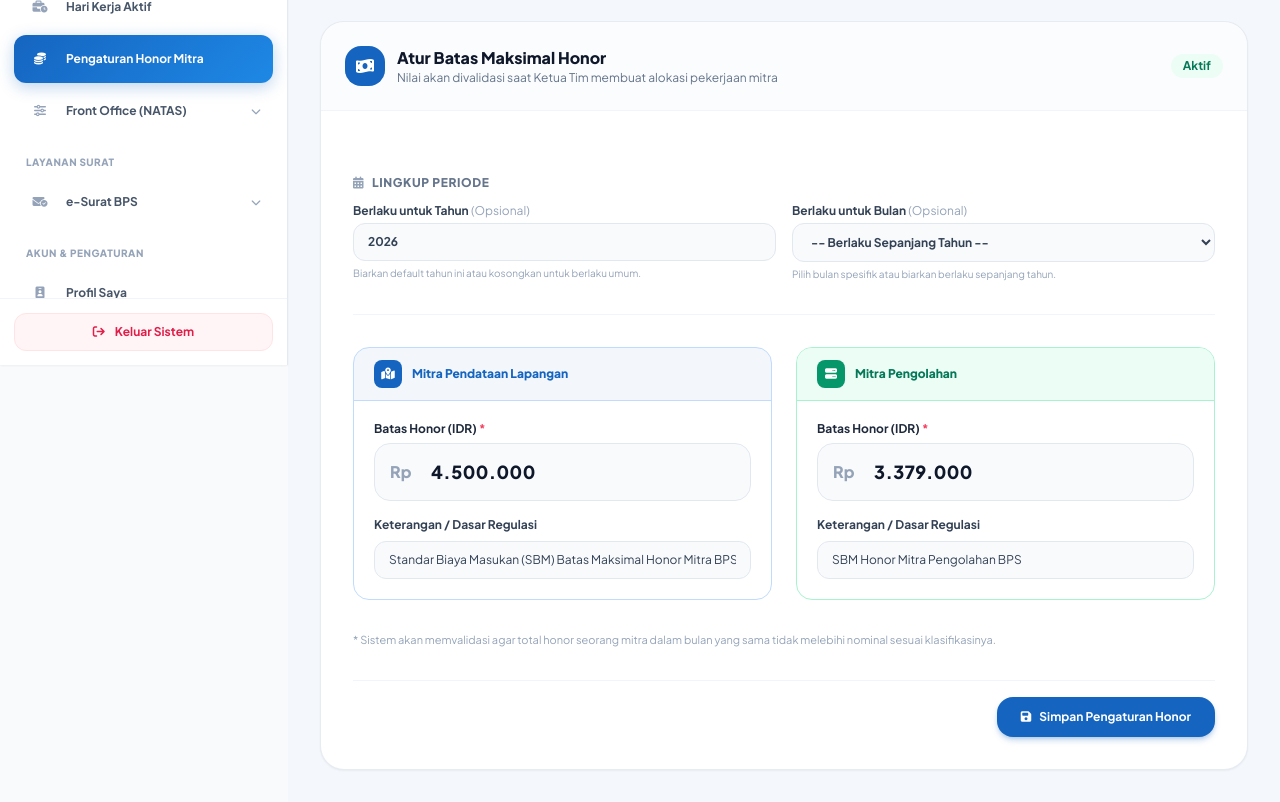
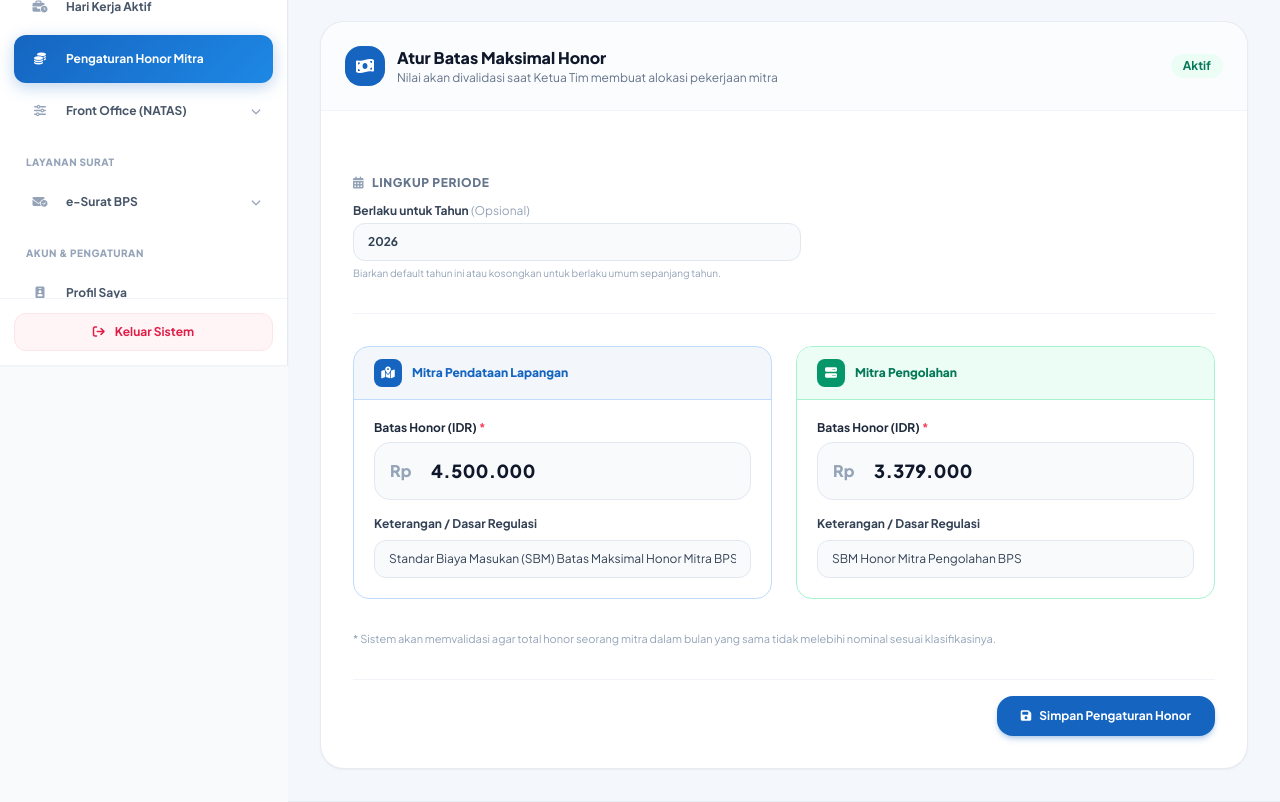
Before and after one commit to suburbernard24/simakinbps, a Laravel app: page /admin/honor-mitra in a window 1280 px wide. Shown: the part 435-1237 px from the top of the page. Run offline with Laravel 12, Linux system fonts and the light colour scheme; the visitor is signed in with stand-in values (Sample User, id 1); data comes from the database, SQL or seed files in the repository; some libraries are stand-ins or nearby versions.

Commit message:
feat: add HonorMitraController and index view for managing partner honor limits

```diff
--- a/app/Http/Controllers/HonorMitraController.php
+++ b/app/Http/Controllers/HonorMitraController.php
@@ -19,21 +19,21 @@ class HonorMitraController extends Controller
 
         // ── Pendataan Lapangan ──────────────────────────────────────────────
         $honorPendataan = PengaturanHonorMitra::getMaksimalHonor(
-            PengaturanHonorMitra::JENIS_PENDATAAN, $currentYear, $currentMonth
+            PengaturanHonorMitra::JENIS_PENDATAAN, $currentYear
         );
         $settingPendataanKhusus = PengaturanHonorMitra::where('jenis_mitra', PengaturanHonorMitra::JENIS_PENDATAAN)
-            ->where('tahun', $currentYear)->where('bulan', $currentMonth)->first();
+            ->where('tahun', $currentYear)->first();
         $settingPendataanGlobal = PengaturanHonorMitra::where('jenis_mitra', PengaturanHonorMitra::JENIS_PENDATAAN)
-            ->whereNull('tahun')->whereNull('bulan')->latest('id')->first();
+            ->whereNull('tahun')->latest('id')->first();
 
         // ── Pengolahan ──────────────────────────────────────────────────────
         $honorPengolahan = PengaturanHonorMitra::getMaksimalHonor(
-            PengaturanHonorMitra::JENIS_PENGOLAHAN, $currentYear, $currentMonth
+            PengaturanHonorMitra::JENIS_PENGOLAHAN, $currentYear
         );
         $settingPengolahanKhusus = PengaturanHonorMitra::where('jenis_mitra', PengaturanHonorMitra::JENIS_PENGOLAHAN)
-            ->where('tahun', $currentYear)->where('bulan', $currentMonth)->first();
+            ->where('tahun', $currentYear)->first();
         $settingPengolahanGlobal = PengaturanHonorMitra::where('jenis_mitra', PengaturanHonorMitra::JENIS_PENGOLAHAN)
-            ->whereNull('tahun')->whereNull('bulan')->latest('id')->first();
+            ->whereNull('tahun')->latest('id')->first();
 
         // ── Riwayat (semua jenis, terbaru) ────────────────────────────────
         $riwayatPengaturan = PengaturanHonorMitra::with('updater')->latest()->paginate(15);
@@ -126,13 +126,17 @@ class HonorMitraController extends Controller
 
         $fmtPendataan  = 'Rp ' . number_format((int) $validated['maksimal_honor_pendataan'], 0, ',', '.');
         $fmtPengolahan = 'Rp ' . number_format((int) $validated['maksimal_honor_pengolahan'], 0, ',', '.');
-        $periodeKet    = ($tahun && $bulan)
-            ? "untuk periode {$bulan}/{$tahun}"
-            : 'secara global';
+        $periodeKet    = $tahun ? ($bulan ? "untuk periode {$bulan}/{$tahun}" : "untuk Tahun {$tahun}") : 'secara global';
 
-        return redirect()->route('admin.honor_mitra.index', [
-            'tahun' => $tahun ?: Carbon::now()->year,
-            'bulan' => $bulan ?: Carbon::now()->month,
-        ])->with('success', "Batas honor mitra berhasil disimpan {$periodeKet}. Pendataan Lapangan: {$fmtPendataan} | Pengolahan: {$fmtPengolahan}.");
+        $redirectParams = [];
+        if ($tahun) {
+            $redirectParams['tahun'] = $tahun;
+        }
+        if ($bulan) {
+            $redirectParams['bulan'] = $bulan;
+        }
+
+        return redirect()->route('admin.honor_mitra.index', $redirectParams)
+            ->with('success', "Batas honor mitra berhasil disimpan {$periodeKet}. Pendataan Lapangan: {$fmtPendataan} | Pengolahan: {$fmtPengolahan}.");
     }
 }
--- a/resources/views/admin/honor_mitra/index.blade.php
+++ b/resources/views/admin/honor_mitra/index.blade.php
@@ -7,7 +7,7 @@
 <div class="max-w-5xl mx-auto space-y-6" x-data="{
     fmtPendataanRaw: '{{ old('maksimal_honor_pendataan', $honorPendataan) }}',
     fmtPengolahanRaw: '{{ old('maksimal_honor_pengolahan', $honorPengolahan) }}',
-    showRiwayat: false,
+    showRiwayat: {{ request()->has('page') ? 'true' : 'false' }},
     formatRupiah(val) {
         let clean = (val + '').replace(/\D/g, '');
         if (!clean) return '';
@@ -105,25 +105,11 @@
                 <h4 class="text-xs font-extrabold text-slate-500 dark:text-slate-400 uppercase tracking-wider mb-3 flex items-center gap-2">
                     <i class="fa-solid fa-calendar-days text-slate-400"></i> Lingkup Periode
                 </h4>
-                <div class="grid grid-cols-1 sm:grid-cols-2 gap-4">
-                    <div>
+                <div class="max-w-md">
                     <label class="block font-bold mb-1">Berlaku untuk Tahun <span class="text-slate-400 font-normal">(Opsional)</span></label>
                     <input type="number" name="tahun" value="{{ old('tahun', $currentYear) }}" min="2020" max="2050"
                            class="w-full px-3.5 py-2.5 bg-slate-50 dark:bg-slate-800 border border-slate-200 dark:border-slate-700 rounded-xl outline-none focus:ring-2 focus:ring-bps-blue font-bold">
-                        <p class="text-[10px] text-slate-400 mt-1">Biarkan default tahun ini atau kosongkan untuk berlaku umum.</p>
-                    </div>
-                    <div>
-                        <label class="block font-bold mb-1">Berlaku untuk Bulan <span class="text-slate-400 font-normal">(Opsional)</span></label>
-                        <select name="bulan" class="w-full px-3.5 py-2.5 bg-slate-50 dark:bg-slate-800 border border-slate-200 dark:border-slate-700 rounded-xl outline-none focus:ring-2 focus:ring-bps-blue font-bold">
-                            <option value="">-- Berlaku Sepanjang Tahun --</option>
-                            @for($b = 1; $b <= 12; $b++)
-                                <option value="{{ $b }}" {{ old('bulan', $settingPendataanKhusus ? $currentMonth : '') == $b ? 'selected' : '' }}>
-                                    {{ \Carbon\Carbon::createFromDate(2026, $b, 1)->translatedFormat('F') }}
-                                </option>
-                            @endfor
-                        </select>
-                        <p class="text-[10px] text-slate-400 mt-1">Pilih bulan spesifik atau biarkan berlaku sepanjang tahun.</p>
-                    </div>
+                    <p class="text-[10px] text-slate-400 mt-1">Biarkan default tahun ini atau kosongkan untuk berlaku umum sepanjang tahun.</p>
                 </div>
             </div>
 
@@ -226,8 +212,6 @@
                 </button>
             </div>
         </form>
-    </div>
-
     </div>
 
     {{-- ==========================================================================
@@ -333,4 +317,5 @@
     </div>
 </div>
 
+</div>
 @endsection
```
Lines whose indentation alone changed are shown as unchanged.
